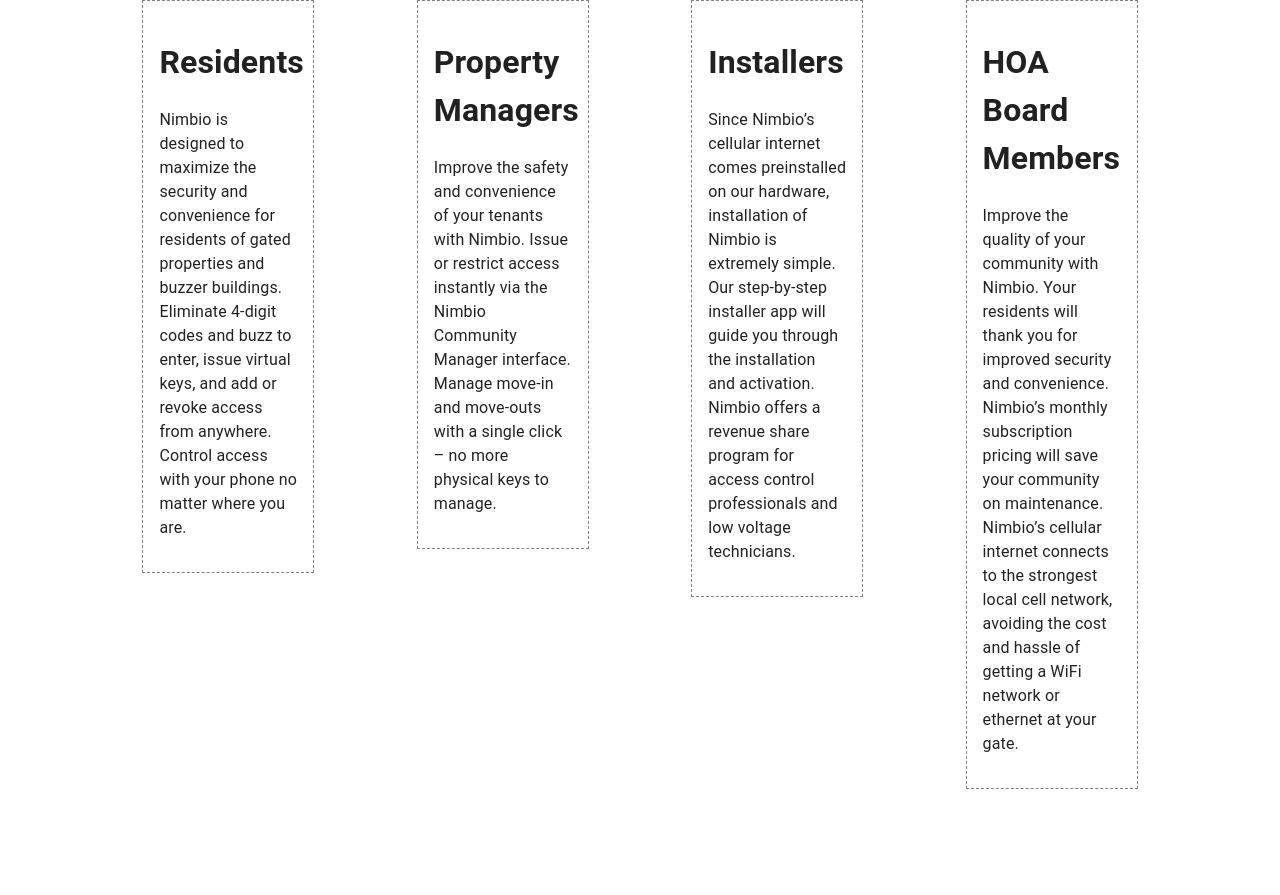
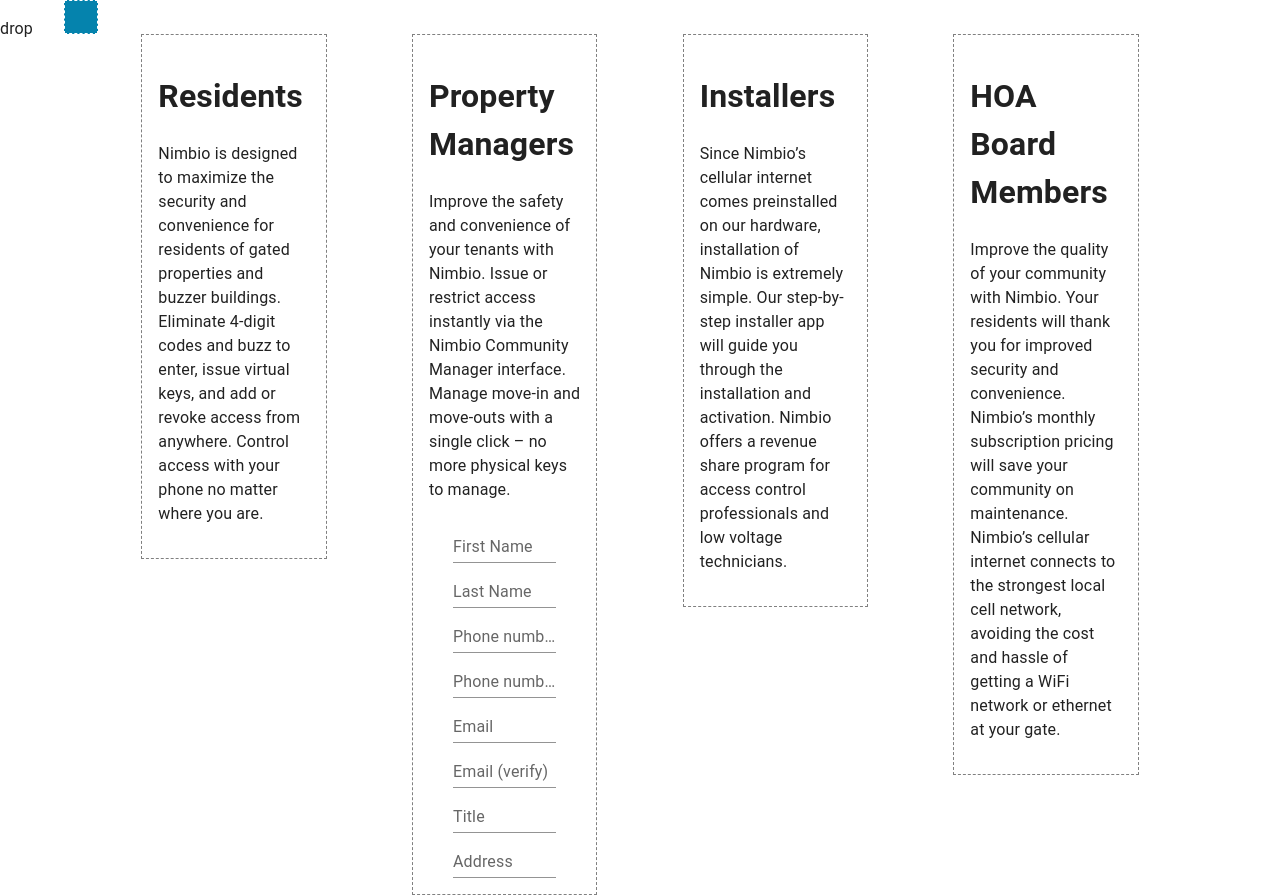
Before and after one commit to loserluki/nimbio_landing, a React (Create React App) app: page / in a window 1280 px wide. Before the commit the page ends 800 px from the top, so only its background shows below. Built offline with nearby package versions, Linux system fonts and the light colour scheme.

Commit message:
Initial commit

```diff
--- a/src/components/App/App.js
+++ b/src/components/App/App.js
@@ -4,8 +4,19 @@
 
 import './App.css';
 
+import Header from '../Navigation/Header';
+import SampleForm from '../Forms/SampleForm';
 
-import Header from '../Navigation/Header.js';
+const format_content = {
+    display: "grid",
+    gridAutoColumns: "1fr",
+    gridAutoFlow: "column"
+};
+
+const format_content_box = {
+    p: 2,
+    border: '1px dashed grey'
+};
 
 function App() {
   return (
@@ -13,9 +24,9 @@
           <CssBaseline />
           <Header />
           <Container fixed>
-              <Grid container spacing={{xs: 2, md: 3}} columns={{xs: 4, md: 12, lg: 12}} justifyContent="space-evenly" alignItems="flex-start">
+              <Grid container spacing={{xs: 2, md: 1}} columns={{xs: 4, md: 12, lg: 12}} justifyContent="space-evenly" alignItems="flex-start">
                   <Grid item xs={12} md={6} lg={2}>
-                      <Box sx={{p:2, border: '1px dashed grey'}}>
+                      <Box sx={format_content_box}>
                           <h1>Residents</h1>
                           <p>Nimbio is designed to maximize the security and convenience for residents of gated properties and buzzer buildings. Eliminate 4-digit codes and buzz to enter, issue virtual keys, and add or revoke access from anywhere. Control access with your phone no matter where you are.</p>
                       </Box>
@@ -24,6 +35,7 @@
                       <Box sx={{p:2, border: '1px dashed grey'}}>
                           <h1>Property Managers</h1>
                           <p>Improve the safety and convenience of your tenants with Nimbio. Issue or restrict access instantly via the Nimbio Community Manager interface. Manage move-in and move-outs with a single click – no more physical keys to manage.</p>
+                          <SampleForm />
                       </Box>
                   </Grid>
                   <Grid item xs={12} md={6} lg={2}>
--- /dev/null
+++ b/src/components/Forms/SampleForm.js
@@ -0,0 +1,140 @@
+import React, { useState } from 'react';
+
+import {Container, Grid, TextField} from "@mui/material";
+
+const SampleForm = () => {
+
+    const [name_f, setname_f] = useState(null);
+    const [name_l, setname_l] = useState(null);
+    const [phone, setphone] = useState(null);
+    const [phone_v, setphone_v] = useState(null);
+    const [email, setemail] = useState(null);
+    const [email_v, setemail_v] = useState(null);
+    const [title, settitle] = useState(null);
+    const [addr, setaddr] = useState(null);
+
+    const format_grid = {
+        display: "grid",
+        gridTemplateColumns: "repeat(5, 1fr)"
+    };
+
+    const handleChange = (e) => {
+        console.log("field changed to ", e.target.value);
+
+    }
+
+    return (
+        <Container fixed>
+            <Grid container direction='column'>
+                <Grid container direction='row'>
+                    <Grid item>
+                        <TextField
+                            id="name_first"
+                            label="First Name"
+                            variant="standard"
+                            size="small"
+                            value={name_f}
+                            onChange={e => handleChange(e)}
+                        />
+                    </Grid>
+                    <Grid item>
+                        <TextField
+                            id="name_last"
+                            label="Last Name"
+                            variant="standard"
+                            size="small"
+                            value={name_l}
+                            onChange={e => handleChange(e)}
+                        />
+                    </Grid>
+                </Grid>
+                <Grid container direction='row'>
+                    <Grid item>
+                        <TextField id="phone"
+                                   label="Phone number"
+                                   variant="standard"
+                                   size="small"
+                                   value={phone}
+                                   onChange={e => handleChange(e)}
+                        />
+                    </Grid>
+                    <Grid item>
+                        <TextField id="phone_v"
+                                   label="Phone number (verify)"
+                                   variant="standard"
+                                   size="small"
+                                   value={phone_v}
+                                   onChange={e => handleChange(e)}
+                        />
+                    </Grid>
+                </Grid>
+                <Grid container direction='row'>
+                    <Grid item>
+                        <TextField
+                            id="email"
+                            label="Email"
+                            variant="standard"
+                            size="small"
+                            value={email}
+                            onChange={e => handleChange(e)}
+                        />
+                    </Grid>
+                    <Grid item>
+                        <TextField
+                            id="email_v"
+                            label="Email (verify)"
+                            variant="standard"
+                            size="small"
+                            value={email_v}
+                            onChange={e => handleChange(e)}
+                        />
+                    </Grid>
+                </Grid>
+                <Grid container>
+                    <Grid item>
+                        <TextField
+                            id="title"
+                            label="Title"
+                            variant="standard"
+                            size="small"
+                            value={title}
+                            onChange={e => handleChange(e)}
+                        />
+                    </Grid>
+                </Grid>
+                <Grid container>
+                    <Grid item>
+                        <TextField
+                            id="addr"
+                            label="Address"
+                            variant="standard"
+                            size="small"
+                            value={addr}
+                            onChange={e => handleChange(e)}
+                        />
+                    </Grid>
+                </Grid>
+            </Grid>
+        </Container>
+    )
+}
+
+export default SampleForm;
+
+// first last
+// phone val
+// (ok to market?)
+// email val
+// password val
+// title
+// address (add another)
+//     installation contact first last
+//     installation contact email phone
+
+// lukida inovi
+// vegas hardware tech, help build the boxes, also help with shipping
+
+// down to our last 6 units
+
+// william jones, software engineer
+// brian dilano,
--- a/src/components/Navigation/Header.js
+++ b/src/components/Navigation/Header.js
@@ -7,7 +7,19 @@
 const Header = () => {
     return (
         <Container sticky>
-
+            <Grid container direction='row' justifyContent='space-between' alignItems='flex-start'>
+                <Box sx={{p: 2, backgroundColor: "#0583AD", border: "1px dashed white"}}>
+                    <div className='Nav-dropdown'>
+                        drop
+                        <div className='Nav-dropdown-content'>
+                            <button onClick={() => console.log("button clicked")}>lineitem</button>
+                            <button onClick={() => console.log("button clicked")}>lineitem</button>
+                            <button onClick={() => console.log("button clicked")}>lineitem</button>
+                            <button onClick={() => console.log("button clicked")}>lineitem</button>
+                        </div>
+                    </div>
+                </Box>
+            </Grid>
         </Container>
 
 
```
